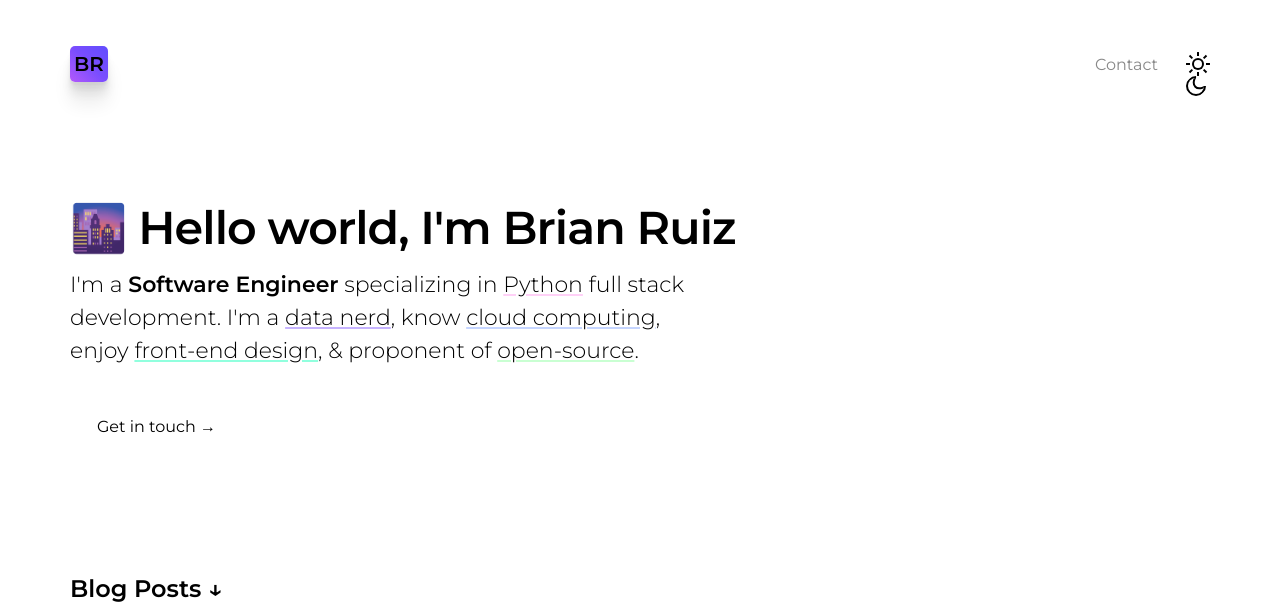
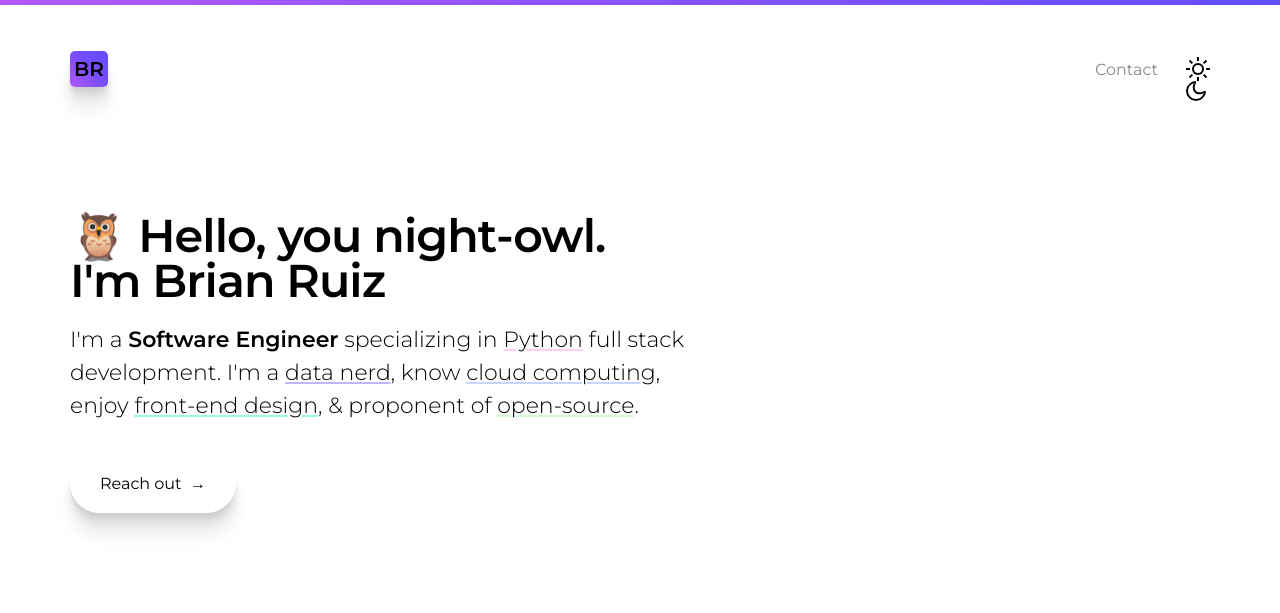
Before and after one commit to BrianRuizy/gatsby-minimal-portfolio, a Gatsby site: page / in a window 1280 px wide. Shown: the top 613 px of the page. Built offline with nearby package versions, Linux system fonts and the light colour scheme; Gatsby itself is replaced by a stand-in of ours.

Commit message:
updated hero-header

```diff
--- a/site-meta-data.json
+++ b/site-meta-data.json
@@ -1,9 +1,9 @@
 {
   "title": "Brian Ruiz | SWE",
   "siteUrl": "https://delog-w3layouts.netlify.com/",
-  "description": "Delog, a GatsbyJS and Netlify CMS starter for Designers and Developers",
+  "description": "Software Engineer based in Houston, TX, specializing in Full Stack Python development. Brian is proficient at web development, design, and working with data",
   "home": {
-    "title": "🌆 Hello world, I'm Brian Ruiz",
-    "description": "I have been specifically designed to become a digital home for designers and developers, help them build amazing professional looking websites with ease. You don't have to worry about nitty gritty of web hosting services to run a blog and yet take full advantage of CMS to manage content :"
+    "name": "Brian Ruiz",
+    "description": "I'm a Software Engineer specializing in Python full stack development. I'm a data nerd, know cloud computing, enjoy front-end design, & proponent of open-source."
   }
 }
--- a/src/components/heroHeader.js
+++ b/src/components/heroHeader.js
@@ -1,5 +1,17 @@
 import React from "react"
 import { StaticQuery, graphql, Link } from "gatsby"
+
+var hour = new Date().getHours();
+var greet;
+
+if (hour >= 5 && hour < 11)
+    greet = '🌄 Good morning, ';
+else if (hour >= 11 && hour <= 17)
+    greet = '👋 Good afternoon, ';
+else if (hour >= 17 && hour <= 23)
+    greet = '🌆 Good evening, ';
+else if (hour == 24 || hour < 5)
+    greet = '🦉 Hello, you night-owl.';
 
 export default () => (
   <StaticQuery
@@ -8,7 +20,7 @@ export default () => (
         site {
           siteMetadata {
             home {
-              title
+              name
               description
             }
           }
@@ -17,7 +29,7 @@ export default () => (
     `}
     render={data => (
       <div className="hero-header">
-        <div className="headline">{data.site.siteMetadata.home.title}</div>
+        <div className="headline">{greet}<br></br> I'm {data.site.siteMetadata.home.name}</div>
         <div className="primary-content">
           <p>
             I'm a <strong>Software Engineer</strong> specializing in&nbsp;
@@ -28,7 +40,7 @@ export default () => (
             <u style={{"textDecorationColor":"#c9ffd2"}}>open-source</u>.
           </p>
         </div>
-        <Link to='/contact' className="button -primary">Get in touch &rarr;</Link>
+        <Link to='/contact' className="button -primary">Reach out &nbsp;&rarr;</Link>
       </div>
     )}
   />
--- a/src/styles/global.scss
+++ b/src/styles/global.scss
@@ -45,7 +45,7 @@ body.light {
   --card-shadow: #d5d5d5;
   --btn-bg: var(--background);
   --btn-bdr: #d3d6e7;
-  --btn-text-color: #868892;
+  --btn-text-color: #181a1f;
   --btn-hover-bg: var(--btn-bdr);
   --btn-hover-text-color: #00062b;
   --contact-bg: #f7f8fe;
@@ -77,7 +77,10 @@ body.dark {
 /* System Fonts as used by Medium and WordPress */
 body {
   font-family: $font-family;
-  border-top: 10px solid var(--primary-color);
+  border-top: 10px solid;
+  border-image-slice: 1;
+  border-width: 5px;
+  border-image-source: linear-gradient(to right, #b359fb, #614DFF);
   background-color: var(--background);
   color: var(--text-color);
 }
@@ -147,20 +150,20 @@ a {
   font-weight: bold;
   margin-bottom: 0.5rem;
   letter-spacing: -.02em;
-  line-height: 40px;
+  line-height: 45px;
   margin-bottom: 20px;
   @include respond-to(tablet){ font-size: 40px; }
   @include respond-to(phone){
-    max-width: 300px;
-    font-size: 34px;
+    max-width: 340px;
+    font-size: 36px;
   }
 }
 .button {
-  padding: 18px 27px;
+  padding: 20px 30px;
   display: inline-block;
   background: var(--btn-bg);
   border: 1px solid var(--btn-bdr);
-  border-radius: 9px;
+  border-radius: 30px;
   text-decoration: none;
   color: var(--btn-text-color);
   font-size: 16px;
@@ -168,9 +171,12 @@ a {
   margin: 0 20px 0 0;
   transition: background-color .3s linear;
   &.-primary {
-    background-color: var(--primary-color);
-    border-color: var(--primary-color);
-    color: var(--primary-text-color);
+    background-color: var(--background);
+    box-shadow:
+      0 2.8px 2.2px rgba(0, 0, 0, 0.034),
+      0 6.7px 5.3px rgba(0, 0, 0, 0.048),
+      0 12.5px 10px rgba(0, 0, 0, 0.06),
+      0 22.3px 17.9px rgba(0, 0, 0, 0.072);
     &:hover {
       background-color: var(--secondary-color);
       color: var(--primary-text-color);
```
